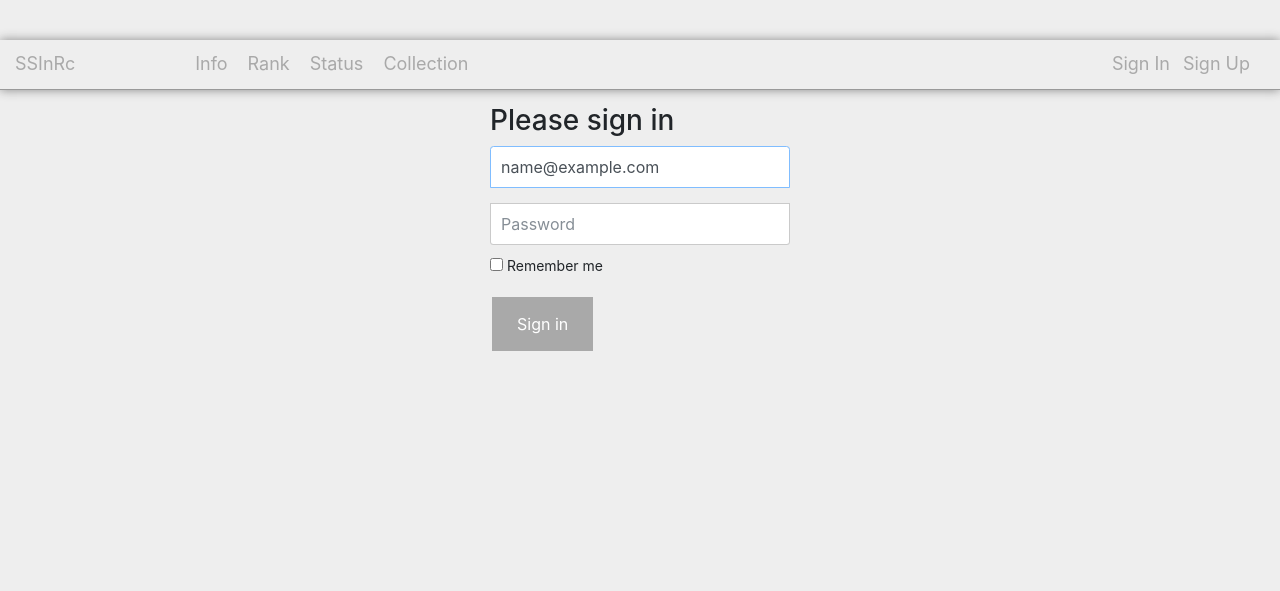
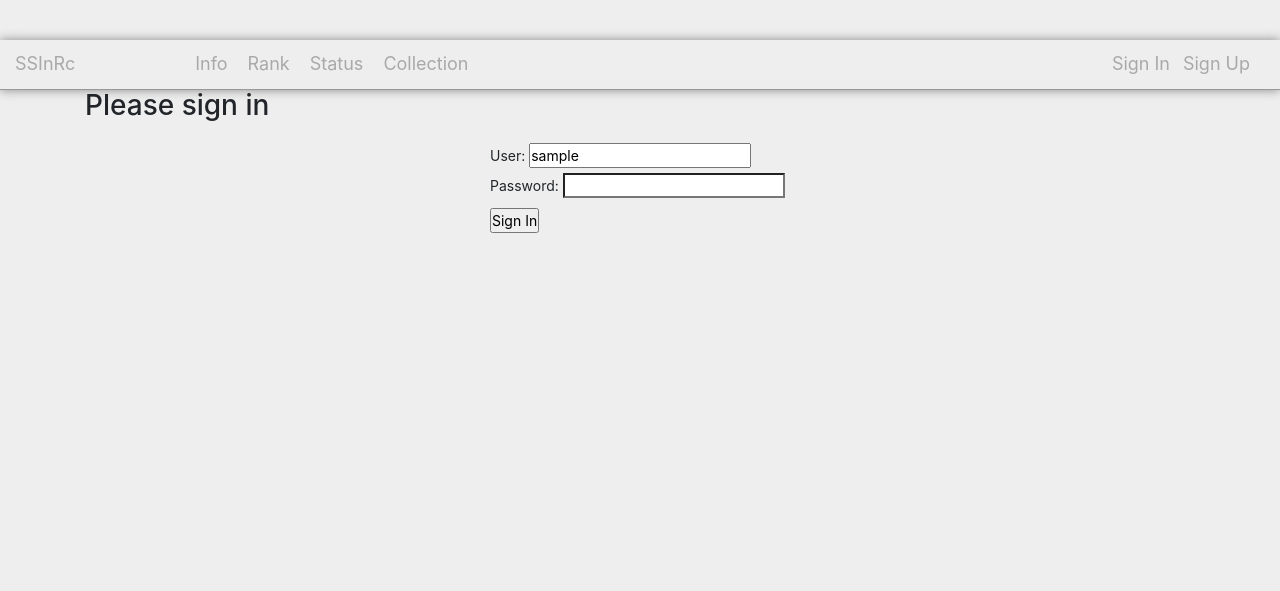
Before and after one commit to charlie890414/online_judge, a Django app: template templates/signin.html in a window 1280 px wide. Shown: the top 591 px of the page. Run offline with Django 3.2, Linux system fonts and the light colour scheme; the template is opened without the code that fills it: most values are stand-ins (such as "Sample title", 1, 10 or a date in 2020); some libraries are stand-ins or nearby versions.

Commit message:
sign in sign ot

```diff
--- a/online_judge/urls.py
+++ b/online_judge/urls.py
@@ -17,10 +17,12 @@ from django.conf.urls import url
 from django.contrib import admin
 from judge.views import index
 from judge.views import signup
-from judge.views import signin
+from judge.views import signin, signout
+
 urlpatterns = [
-    url(r'^admin', admin.site.urls),
+    url(r'^admin/', admin.site.urls),
     url(r'^$', index),
     url(r'^signup', signup),
     url(r'^signin', signin),
+    url(r'^signout', signout),
 ]
--- a/templates/index.html
+++ b/templates/index.html
@@ -14,11 +14,20 @@
 			<li ><a href="">Rank</a></li>
 			<li ><a href="">Status</a></li>
 			<li ><a href="">Collection</a></li>
-			<li ><a href="/signin" class="sign">Sign In</a></li>
-			<li ><a href="/signup" class="signup">Sign Up</a></li>
+
+			{% if request.user.is_authenticated %}
+				<li ><a href="/signout" class="sign">Sign Out</a></li>
+			{% else %}
+
+				<li ><a href="/signin" class="sign">Sign In</a></li>
+				<li ><a href="/signup" class="signup">Sign Up</a></li>
+
+			{% endif %}
 			<div class="clear"></div>
 		</ul>
 	</div>
-
+	{% if request.user.is_authenticated %}
+		<p>{{user.username}}登入</p>
+	{% endif %}
 </body>
 </html>
--- a/templates/signin.html
+++ b/templates/signin.html
@@ -41,22 +41,18 @@
   <body>
 
     <div class="container">
+      <h2 class="form-signin-heading">Please sign in</h2>
+      <form class="form-signin" method="post" action="">
 
-      <form class="form-signin">
-        <h2 class="form-signin-heading">Please sign in</h2>
-        <label for="inputEmail" class="sr-only">Email address</label>{% csrf_token %}
-        <input type="email" id="inputEmail" class="form-control" placeholder="Email address" required autofocus value="{{ email }}">
-        <label for="inputPassword" class="sr-only">Password</label>
-        <input type="password" id="inputPassword" class="form-control" placeholder="Password" required>
-        <div class="checkbox">
-          <label>
-            <input type="checkbox" value="remember-me"> Remember me
-          </label>
-        </div>
-        <button class="button button1" type="submit">Sign in
-        </button>
+        <label for="username">User:</label>{% csrf_token %}
+        <input type="text" name="username" value="{{ username }}" id="username"><br/>
+
+        <label for="password">Password: </label>
+        <input type="password" name="password" value="" id="password"><br/>
+
+        <input type="submit" value="Sign In"/>
       </form>
-
+      {{ user.username }}
     </div> <!-- /container -->
 
 
```
Also changed, not shown: judge/views.py (+38 -10 lines).
